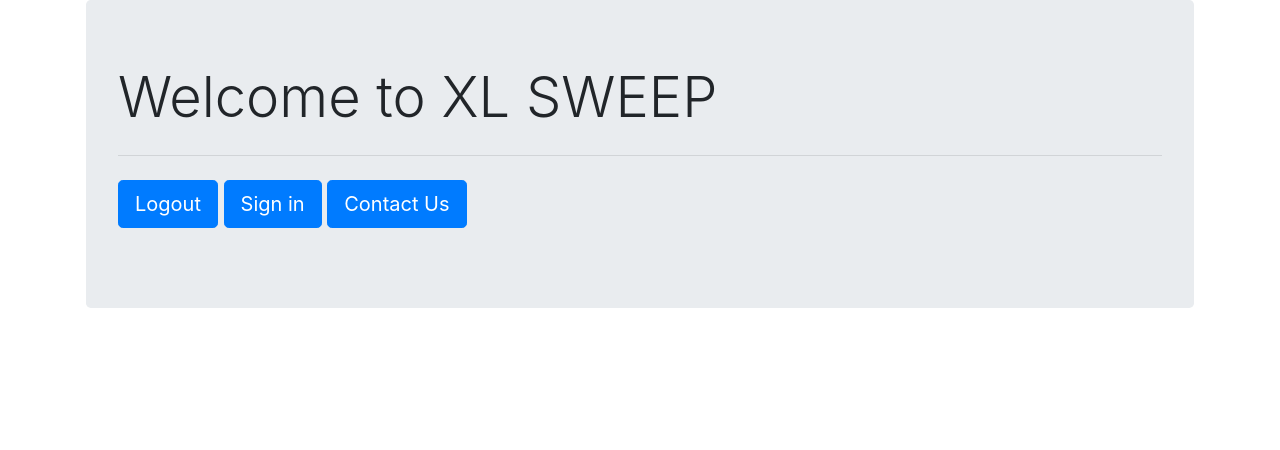
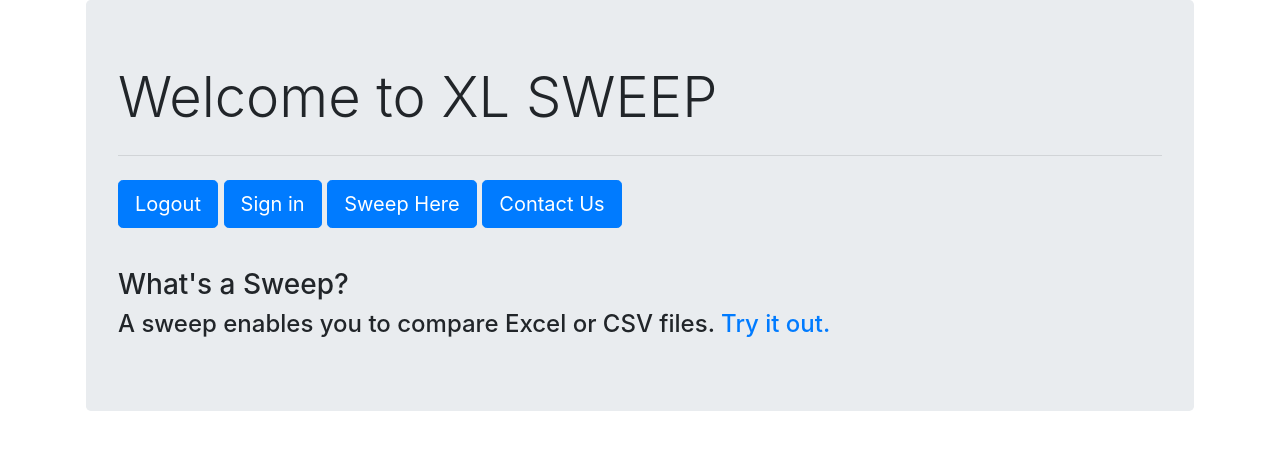
Before and after one commit to zuri-training/excel_comp_team_106, a Django app: page / in a window 1280 px wide. Shown: the part 88-538 px from the top of the page. Run offline with Django 4.2, Linux system fonts and the light colour scheme; parts of the project's set-up code (start-up, migrations or seed data) failed here and were passed over; some libraries are stand-ins or nearby versions.

Commit message:
includes a redirect from home to upload

```diff
--- a/Accounts/templates/users/home.html
+++ b/Accounts/templates/users/home.html
@@ -9,8 +9,12 @@
         <p class="lead">
             <a class="btn btn-primary btn-lg" href="logout" role="button">Logout</a>
             <a class="btn btn-primary btn-lg" href="login" role="button">Sign in</a>
+            <a class="btn btn-primary btn-lg" href="index" role="button">Sweep Here</a>
             <a class="btn btn-primary btn-lg" href="#" role="button">Contact Us</a>
         </p>
+        <br>
+        <h3>What's a Sweep?</h3>
+        <h4>A sweep enables you to compare Excel or CSV files. <a href="index">Try it out.</a></h4>
     </div>
 
 {% endblock content %}
```
